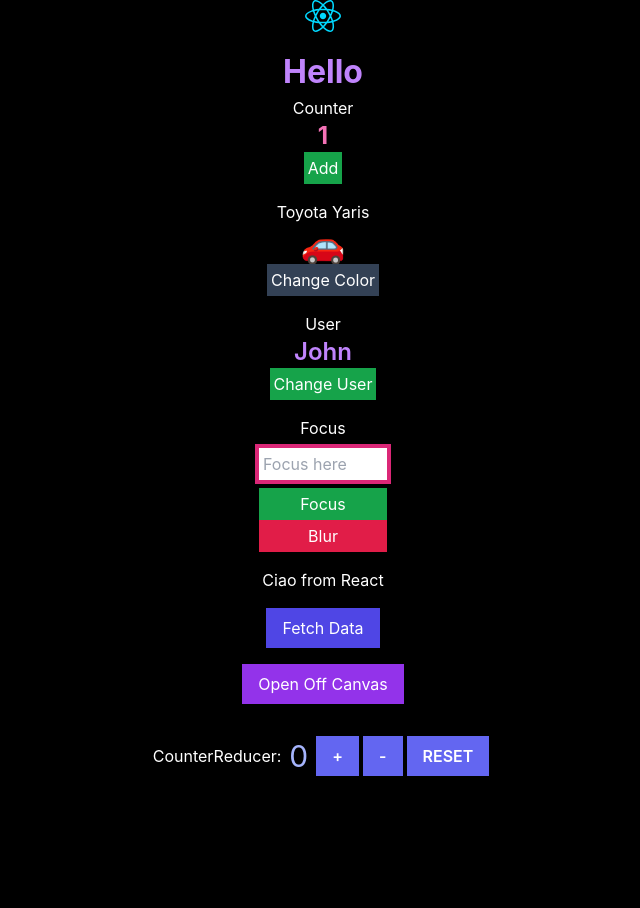
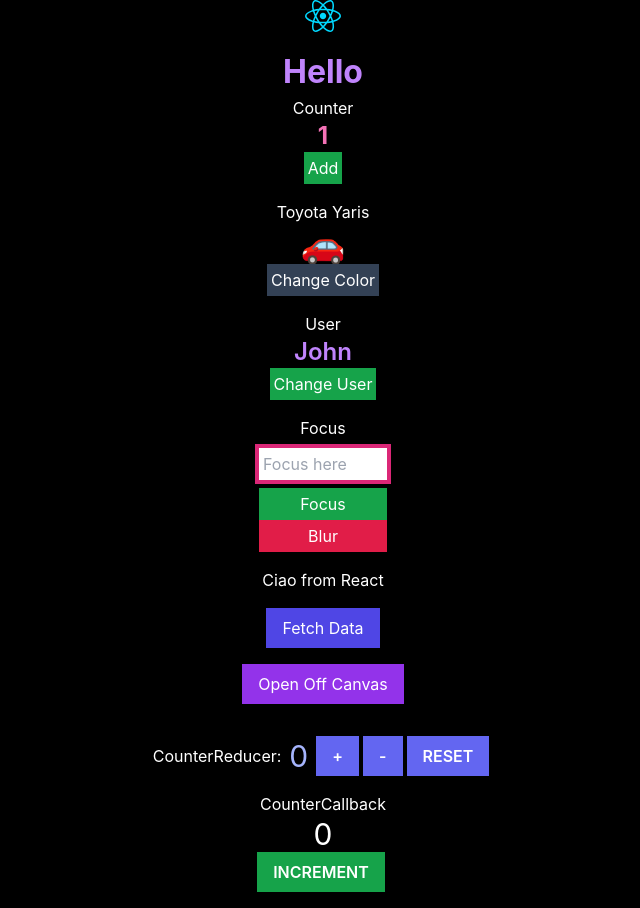
Before and after one commit to emanuelefavero/react-essentials, a React (Vite) app: page / in a window 1280 px wide. Shown: the whole page, without its empty margins (317-957 px from the left). Before the commit the page ends 808 px from the top, so only its background shows below. Built offline with nearby package versions, Linux system fonts and the light colour scheme.

Commit message:
add CounterCallback which shows the useCallback hook

```diff
--- a/src/App.tsx
+++ b/src/App.tsx
@@ -11,6 +11,7 @@ import useFetchOnClick from './hooks/useFetchOnClick'
 import PrimaryButton from './components/PrimaryButton'
 import OffCanvas from './components/OffCanvas'
 import CounterReducer from './components/CounterReducer'
+import CounterCallback from './components/CounterCallback'
 
 function App() {
   // Custom hooks
@@ -74,6 +75,9 @@ function App() {
 
       {/* CounterReducer */}
       <CounterReducer />
+
+      {/* CounterCallback */}
+      <CounterCallback />
     </main>
   )
 }
--- /dev/null
+++ b/src/components/CounterCallback.tsx
@@ -0,0 +1,24 @@
+import { useState, useCallback } from 'react'
+
+export default function CounterCallback() {
+  const [count, setCount] = useState(0)
+
+  // TIP: useCallback is used to prevent unnecessary re-renders
+  // Memoize the increment function so that it is only created once
+  const increment = useCallback(() => {
+    setCount((prevCount) => prevCount + 1)
+  }, [])
+
+  const buttonStyle =
+    'bg-green-600 hover:bg-green-700 text-white font-semibold py-2 px-4 mr-1 uppercase'
+
+  return (
+    <>
+      <h2>CounterCallback</h2>
+      <p className='text-3xl'>{count}</p>
+      <button onClick={increment} className={`${buttonStyle}`}>
+        Increment
+      </button>
+    </>
+  )
+}
```
